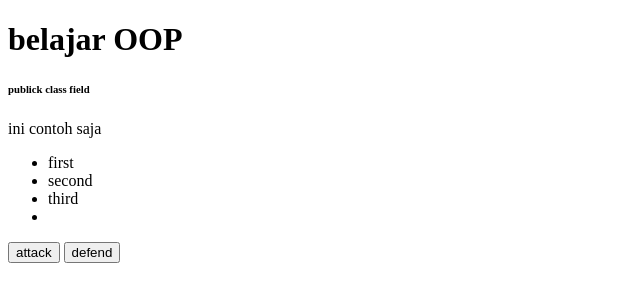
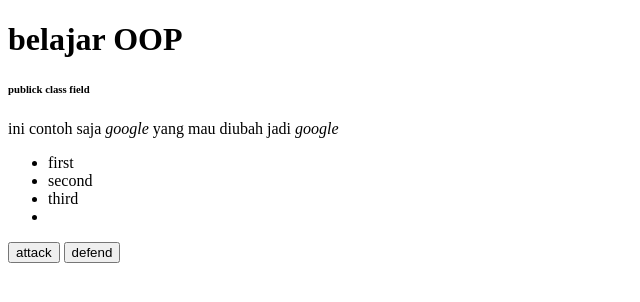
Before and after one commit to irfannudin1998/Belajar-JavaScript, a plain HTML site: page index.html in a window 1280 px wide. Shown: the whole page, without its empty margins (0-640 px from the left). Drawn offline with Linux system fonts and the light colour scheme.

Commit message:
melakukan style di js

```diff
--- a/belajar_DOM.js
+++ b/belajar_DOM.js
@@ -82,3 +82,12 @@
 // gantiH1.textContent = "ini <b>diganti</b> dengan javascript";
 // gantiH1.innerText = "ini <b>diganti</b> dengan javascript";
 // gantiH1.innerHTML = "ini <b>diganti</b> dengan javascript";
+
+/* melakukan style dengan javascript */
+const links = document.querySelectorAll("a");
+
+for(let link of links){
+link.style.color = "black";
+link.style.textDecoration = "none";
+link.style.fontStyle = "italic";
+};
--- a/index.html
+++ b/index.html
@@ -8,7 +8,7 @@
 <body id="body">
     <h1>belajar OOP</h1>
     <h6>publick class field</h6>
-    <p>ini contoh saja</p>
+    <p>ini contoh saja <a href="www.google.com">google</a> yang mau diubah jadi <a href="www.google.com">google</a></p>
     <ul id="list">
         <li id="satu">first</li>
         <li id="dua">second</li>
```
